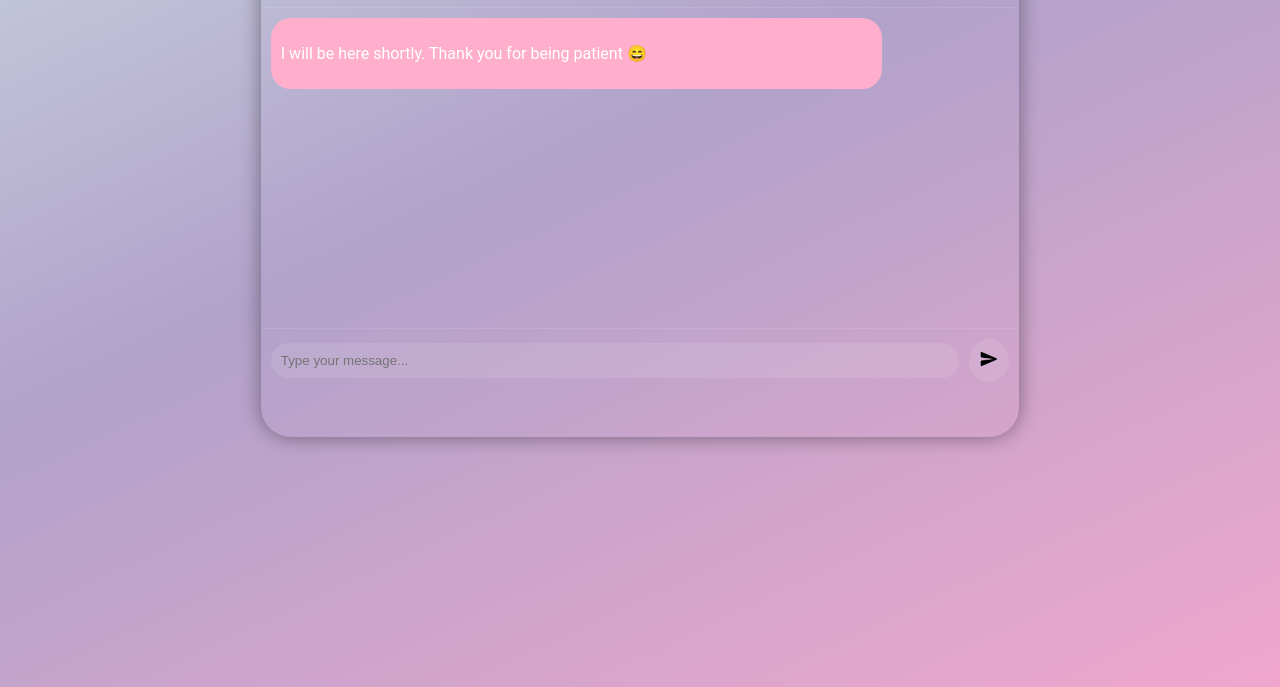
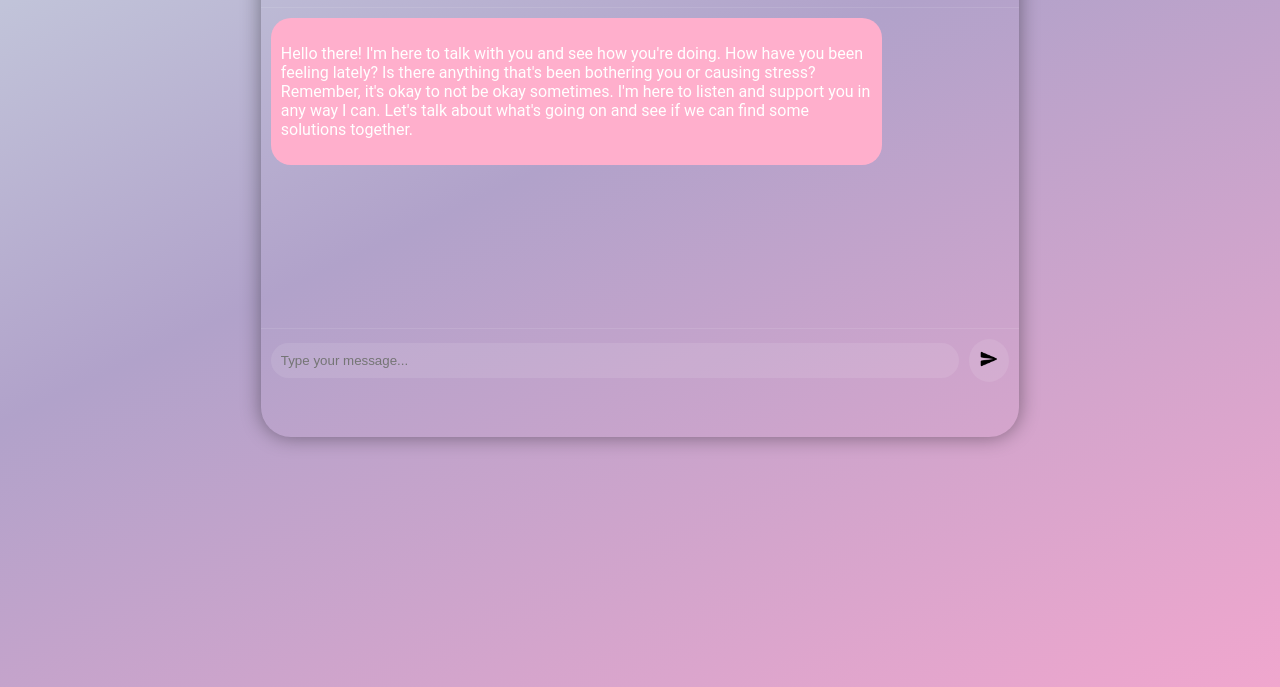
Before and after one commit to DevSrijit/Clara, a plain HTML site: page index.html in a window 1280 px wide. Shown: the part 113-800 px from the top of the page. Drawn offline with nearby package versions, Linux system fonts and the light colour scheme.

Commit message:
Update index.html

```diff
--- a/index.html
+++ b/index.html
@@ -15,7 +15,10 @@
       </div>
       <div class="chat-body" id="chat-body">
         <div class="bot-message">
-          <p class="message">I will be here shortly. Thank you for being patient 😄</p>
+          <p class="message">
+          <p class="message">
+Hello there! I'm here to talk with you and see how you're doing. How have you been feeling lately? Is there anything that's been bothering you or causing stress? Remember, it's okay to not be okay sometimes. I'm here to listen and support you in any way I can. Let's talk about what's going on and see if we can find some solutions together.
+</p>
         </div>
       </div>
       <div class="chat-footer">
```
